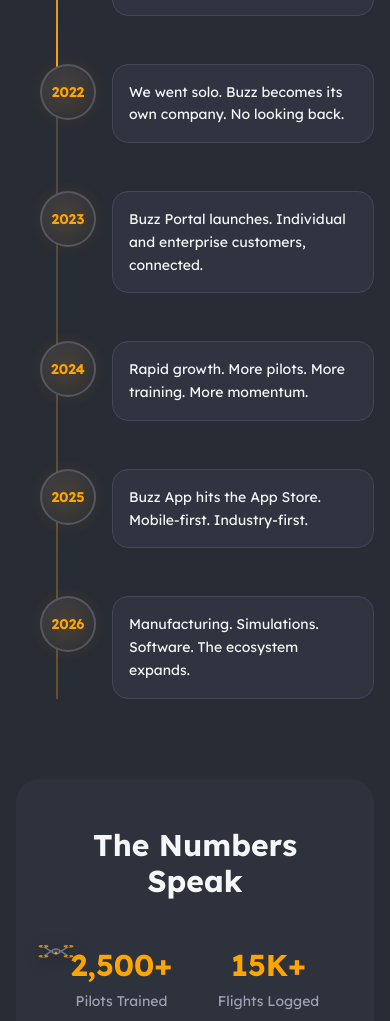
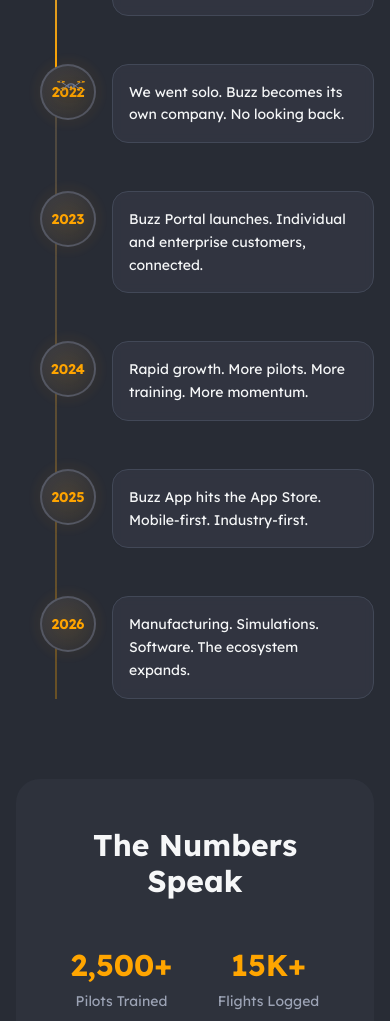
Before and after one commit to xinyu-buzz/buzz_web, a React (Vite) app: page /about in a window 390 px wide. Shown: the part 2913-3934 px from the top of the page. Built offline with nearby package versions, Linux system fonts and the light colour scheme.

Commit message:
Adjust mobile drone timeline height calculation and reposition flight line for improved layout; enhance mobile drone animation to follow scroll more accurately.

```diff
--- a/src/components/DroneTimeline.tsx
+++ b/src/components/DroneTimeline.tsx
@@ -150,7 +150,8 @@ export default function DroneTimeline() {
   const pathDrawProgress = useTransform(smoothProgress, [0, 1], [0, 1]);
 
   // Mobile drone Y position - moves from top to bottom of timeline
-  const mobileTimelineHeight = timeline.length * 100; // Approximate height based on items
+  // Each item has ~140px height (56px pad + ~84px from space-y-12 gap)
+  const mobileTimelineHeight = (timeline.length - 1) * 140;
   const mobileDroneY = useTransform(smoothMobileProgress, [0, 1], [0, mobileTimelineHeight]);
 
   // Get path length on mount
@@ -314,16 +315,26 @@ export default function DroneTimeline() {
       {/* Mobile Layout */}
       <div ref={mobileContainerRef} className="md:hidden relative">
         {/* Vertical flight line */}
-        <div className="absolute left-10 top-0 bottom-0 w-0.5 bg-gradient-to-b from-primary to-accent opacity-30" />
+        <div className="absolute left-[39px] top-0 bottom-0 w-0.5 bg-gradient-to-b from-primary to-accent opacity-30" />
 
         {/* Animated flight line that draws as you scroll */}
         <motion.div
-          className="absolute left-10 top-0 w-0.5 bg-gradient-to-b from-primary to-accent origin-top"
+          className="absolute left-[39px] top-0 w-0.5 bg-gradient-to-b from-primary to-accent origin-top"
           style={{
             scaleY: smoothMobileProgress,
             height: '100%',
           }}
         />
+
+        {/* Mobile drone that follows scroll - positioned at start */}
+        <motion.div
+          className="absolute left-[39px] top-7 z-20 pointer-events-none drone-flying -translate-x-1/2"
+          style={{
+            y: mobileDroneY,
+          }}
+        >
+          <DroneIcon className="w-8 h-8" />
+        </motion.div>
 
         {/* Mobile timeline items */}
         <div className="space-y-12 pl-6">
@@ -346,17 +357,6 @@ export default function DroneTimeline() {
             </div>
           ))}
         </div>
-
-        {/* Mobile drone that follows scroll */}
-        <motion.div
-          className="absolute left-10 z-20 pointer-events-none drone-flying"
-          style={{
-            y: mobileDroneY,
-            x: '-50%',
-          }}
-        >
-          <DroneIcon className="w-10 h-10" />
-        </motion.div>
       </div>
     </div>
   );
```
